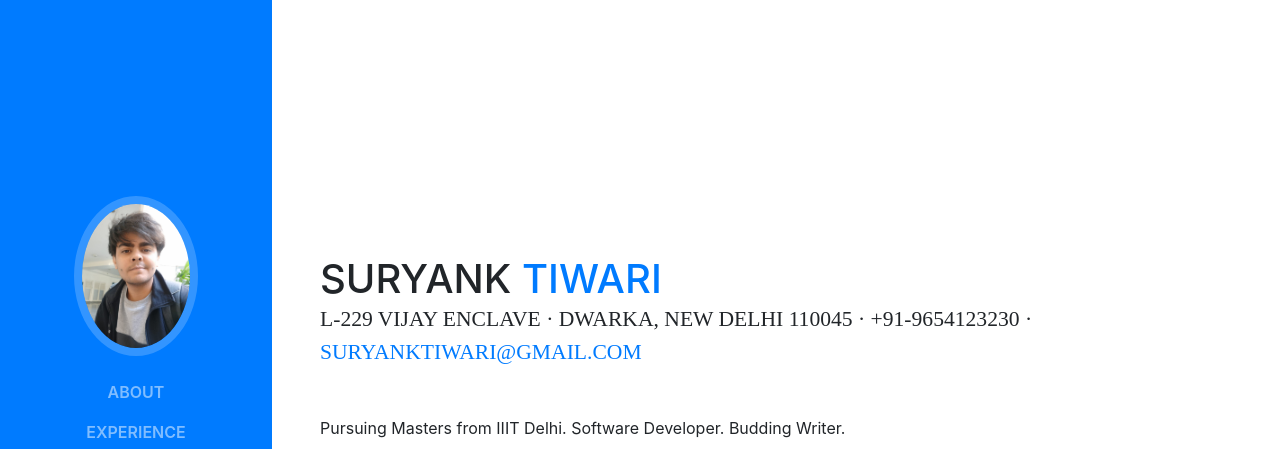
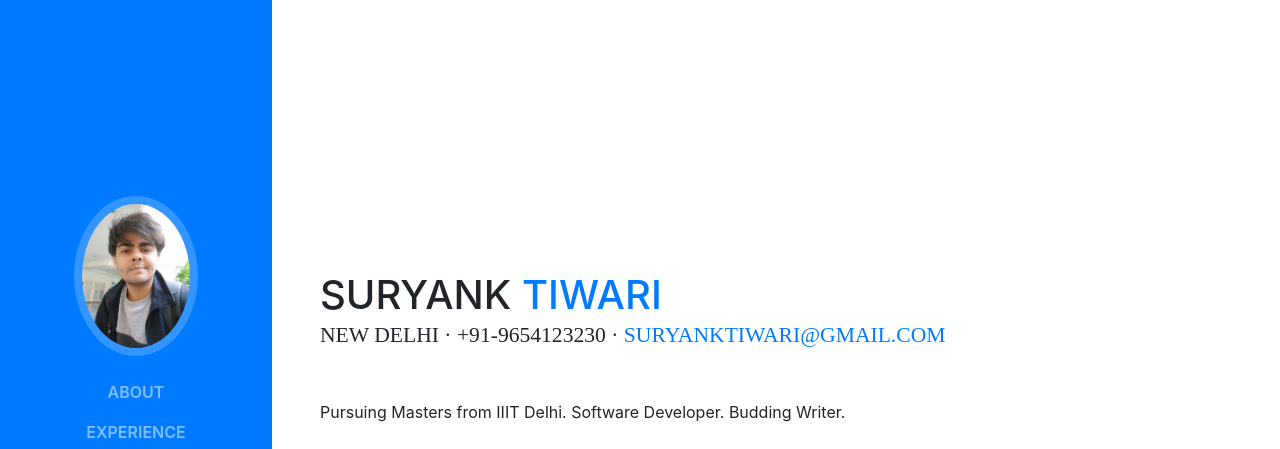
Before and after one commit to suryanktiwari/suryanktiwari.github.io, a website with bundled scripts: page index.html in a window 1280 px wide. Shown: the top 449 px of the page. Built offline with nearby package versions, Linux system fonts and the light colour scheme; a web font is replaced by a local one.

Commit message:
Update index.html

```diff
--- a/index.html
+++ b/index.html
@@ -69,7 +69,7 @@
           <h1 class="mb-0">Suryank
             <span class="text-primary">Tiwari</span>
           </h1>
-          <div class="subheading mb-5">L-229 Vijay Enclave · Dwarka, New Delhi 110045 · +91-9654123230 ·
+          <div class="subheading mb-5">New Delhi · +91-9654123230 ·
 	    <a href="mailto:suryanktiwari@gmail.com">suryanktiwari@gmail.com </a>
           </div>
           <p class="mb-5">Pursuing Masters from IIIT Delhi. Software Developer. Budding Writer.</p>
```
